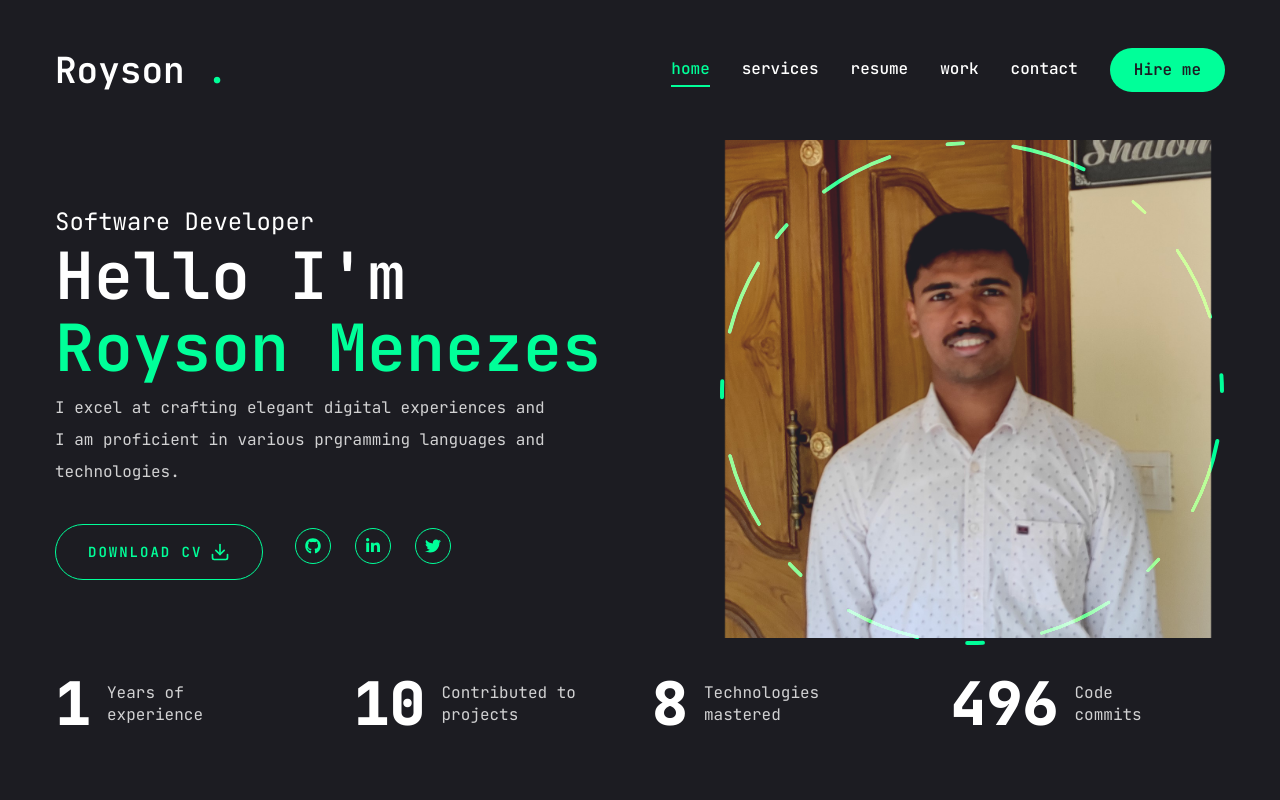
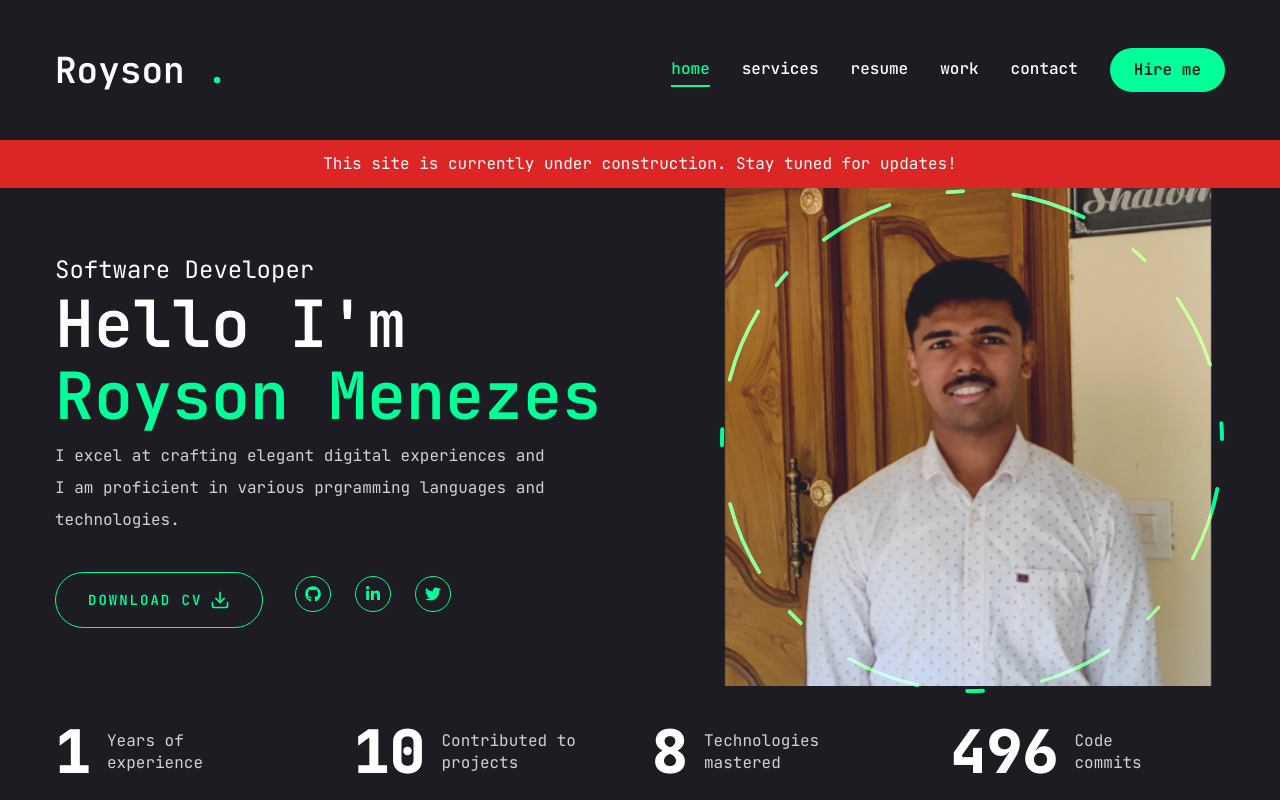
Before and after one commit to roysonmenezes/Portfolio, a Next.js app: page / in a window 1280 px wide. Built offline with nearby package versions, Linux system fonts and the light colour scheme.

Commit message:
added progress messge

```diff
--- a/components/Header.jsx
+++ b/components/Header.jsx
@@ -7,6 +7,7 @@ import MobileNav from "./MobileNav";
 
 const Header = () => {
   return (
+    <>
     <header className="py-8 xl:py-12 text-white">
       <div className="container mx-auto flex justify-between items-center">
         <Link href="/">
@@ -29,6 +30,11 @@ const Header = () => {
         </div>
       </div>
     </header>
+    {/* Under construction message */}
+      <div className="bg-red-600 text-white text-center py-2">
+        <p>This site is currently under construction. Stay tuned for updates!</p>
+      </div>
+    </>
   );
 };
 export default Header;
```
